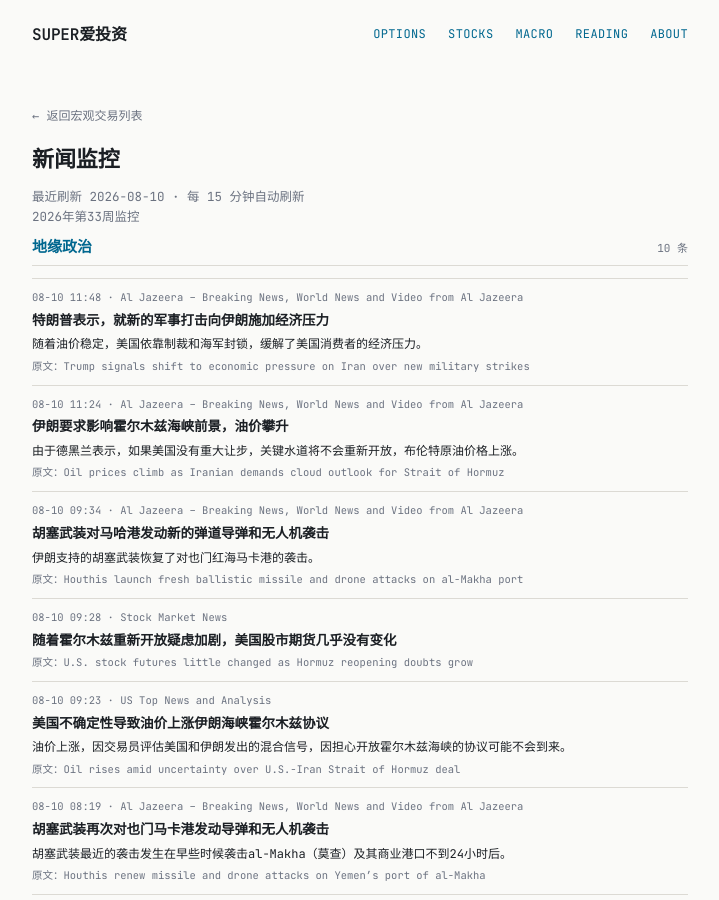
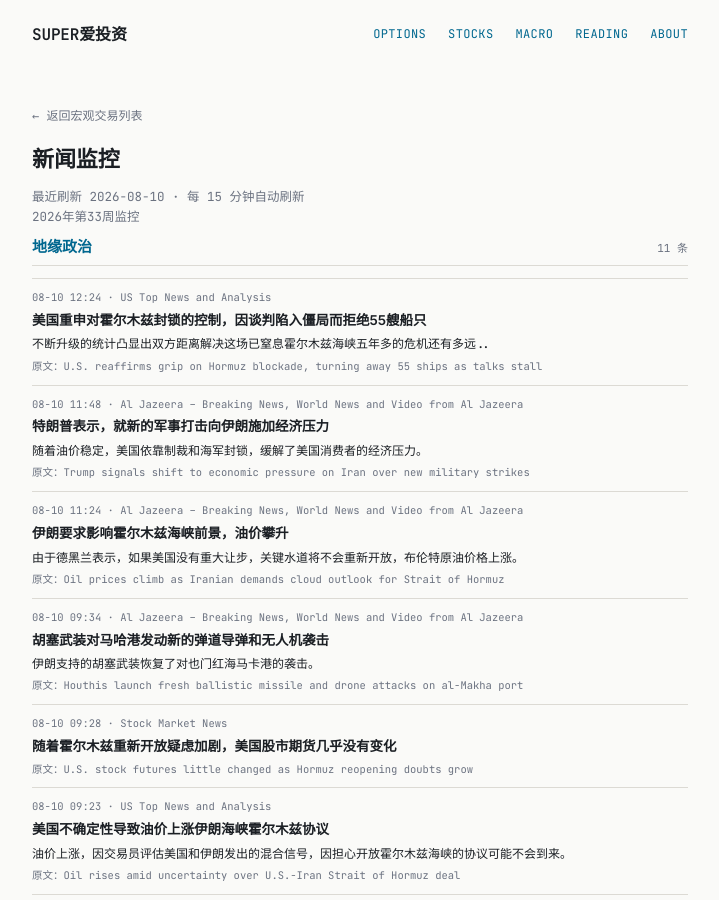
Before and after one commit to tang3super/tang3super.github.io, a Jekyll site: the page built from _macro_trade/news-digest.md, in a window 1280 px wide and 900 px high. Shown: the whole window, without its empty margins (280-999 px from the left). Built offline with Jekyll 4.4.1, drawn with Linux system fonts in a browser that asks for light colours.

Commit message:
sync news-digest article

```diff
--- a/_macro_trade/news-digest.md
+++ b/_macro_trade/news-digest.md
@@ -9,6 +9,13 @@ refresh_note: 每 15 分钟自动刷新
 topics:
 - name: 地缘政治
   items:
+  - title: U.S. reaffirms grip on Hormuz blockade, turning away 55 ships as talks stall
+    summary: The escalating tally underscores how far the two sides remain from resolving a crisis that has choked the Strait of Hormuz for more than fiv…
+    link: https://www.cnbc.com/2026/08/10/us-iran-war-trump-hormuz-oman-ships-blockade-shipping.html
+    source: US Top News and Analysis
+    time: 08-10 12:24
+    title_zh: 美国重申对霍尔木兹封锁的控制，因谈判陷入僵局而拒绝55艘船只
+    summary_zh: 不断升级的统计凸显出双方距离解决这场已窒息霍尔木兹海峡五年多的危机还有多远..
   - title: Trump signals shift to economic pressure on Iran over new military strikes
     summary: US relying on sanctions and naval blockade as oil prices stabilise, easing economic strain on American consumers.
     link: https://www.aljazeera.com/economy/2026/8/10/trump-signals-shift-to-economic-pressure-on-iran-over-new-military-strikes?traffic_source=rss
```
